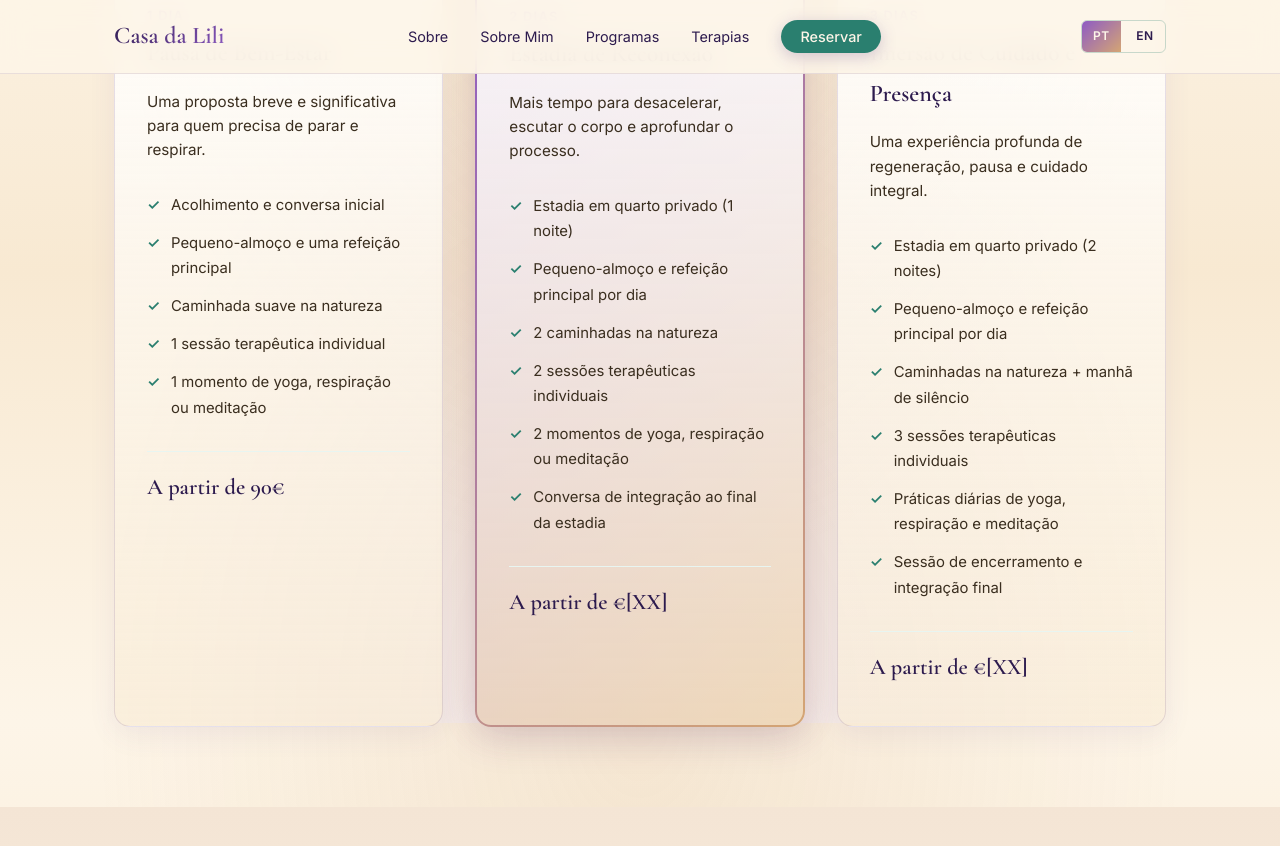
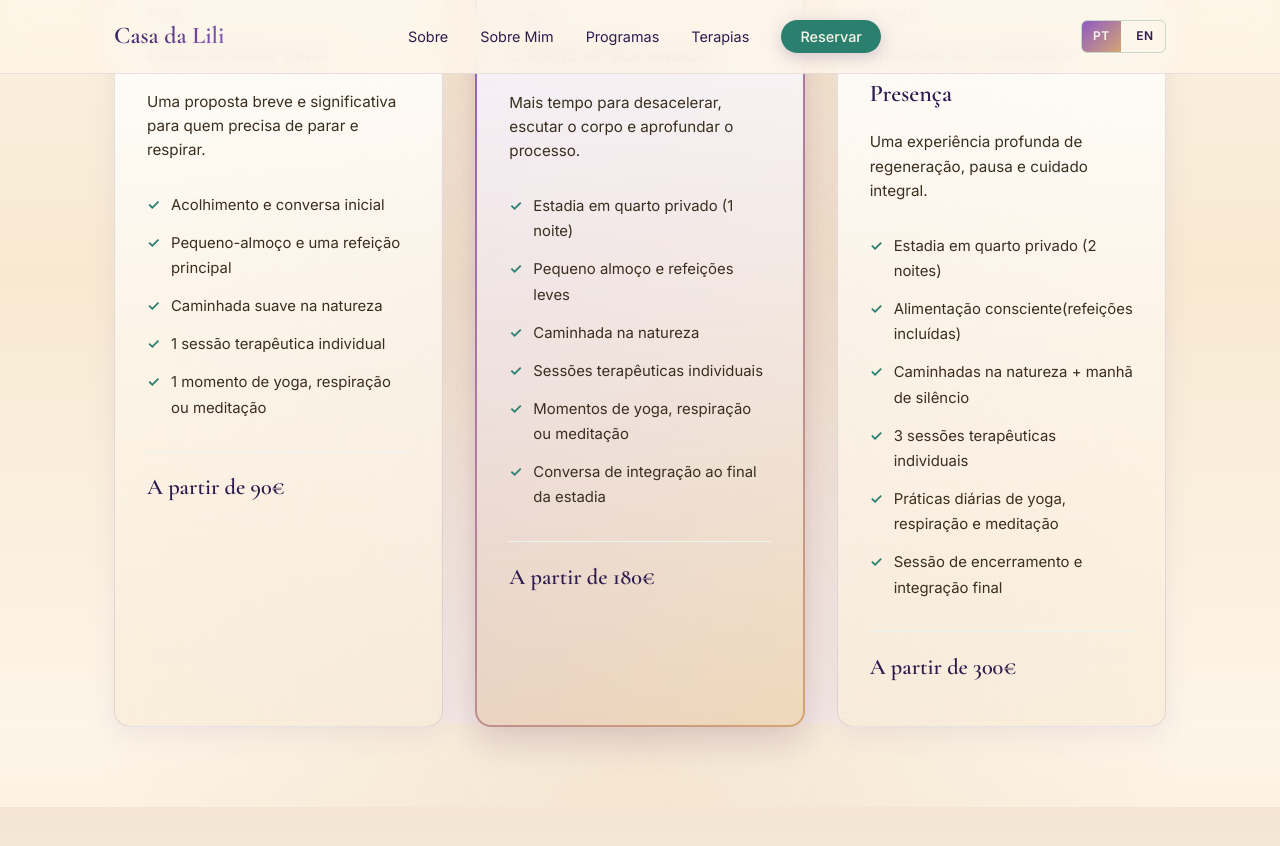
Before and after one commit to CasadaLili/casadalili.github.io, a Jekyll site: the page built from index.html, in a window 1280 px wide and 900 px high, scrolled down 5577 px. Shown: the top 846 px of the window. Built offline with Jekyll 4.4.1, drawn with Linux system fonts in a browser that asks for light colours.

Commit message:
Update Página em Português “pt_page”

```diff
--- a/_data/pt.yml
+++ b/_data/pt.yml
@@ -115,12 +115,12 @@ programmes:
       description: Mais tempo para desacelerar, escutar o corpo e aprofundar o processo.
       includes:
         - Estadia em quarto privado (1 noite)
-        - Pequeno-almoço e refeição principal por dia
-        - 2 caminhadas na natureza
-        - 2 sessões terapêuticas individuais
-        - 2 momentos de yoga, respiração ou meditação
+        - Pequeno almoço e refeições leves
+        - Caminhada na natureza
+        - Sessões terapêuticas individuais
+        - Momentos de yoga, respiração ou meditação
         - Conversa de integração ao final da estadia
-      price: A partir de €[XX]
+      price: A partir de 180€
       featured: true
       badge: Mais Popular
     - duration: 3 Dias
@@ -128,12 +128,12 @@ programmes:
       description: Uma experiência profunda de regeneração, pausa e cuidado integral.
       includes:
         - Estadia em quarto privado (2 noites)
-        - Pequeno-almoço e refeição principal por dia
+        - Alimentação consciente(refeições incluídas)
         - Caminhadas na natureza + manhã de silêncio
         - 3 sessões terapêuticas individuais
         - Práticas diárias de yoga, respiração e meditação
         - Sessão de encerramento e integração final
-      price: A partir de €[XX]
+      price: A partir de 300€
       featured: false
       badge: ""
 therapies:
```
